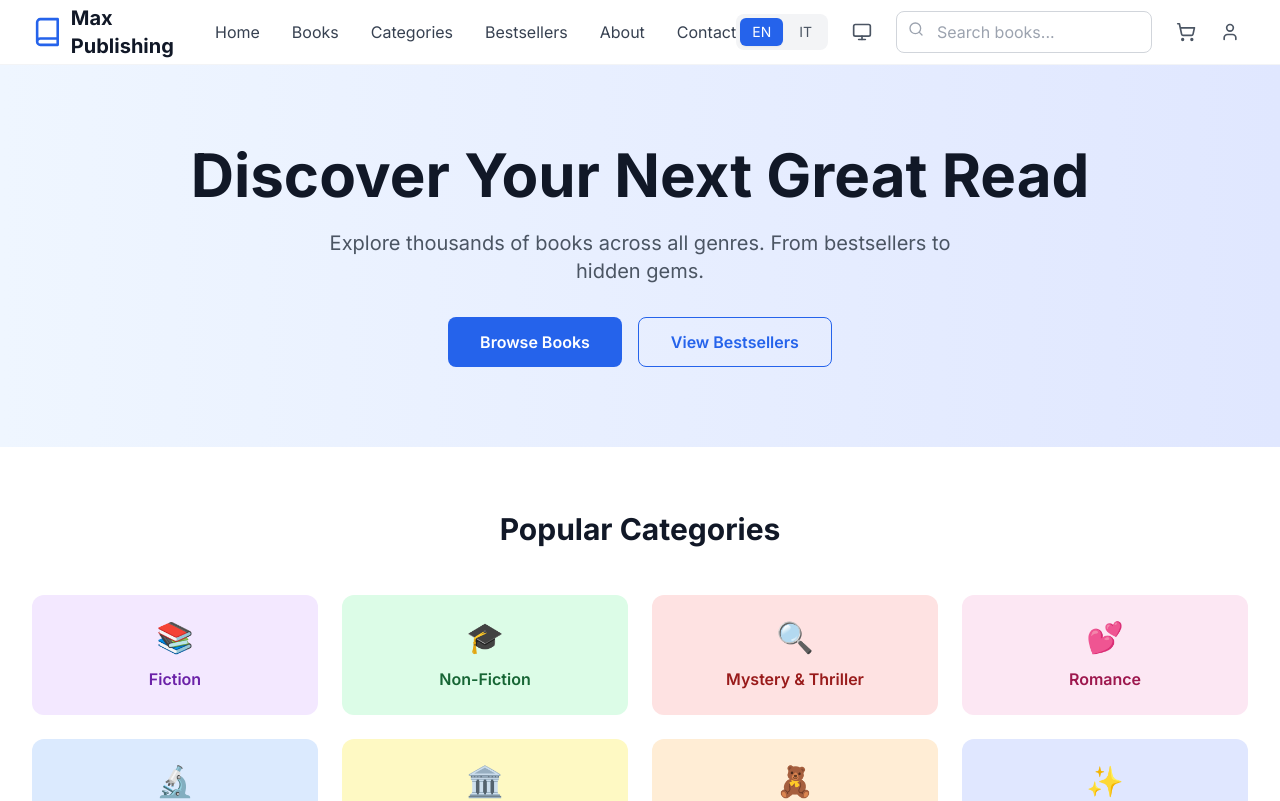
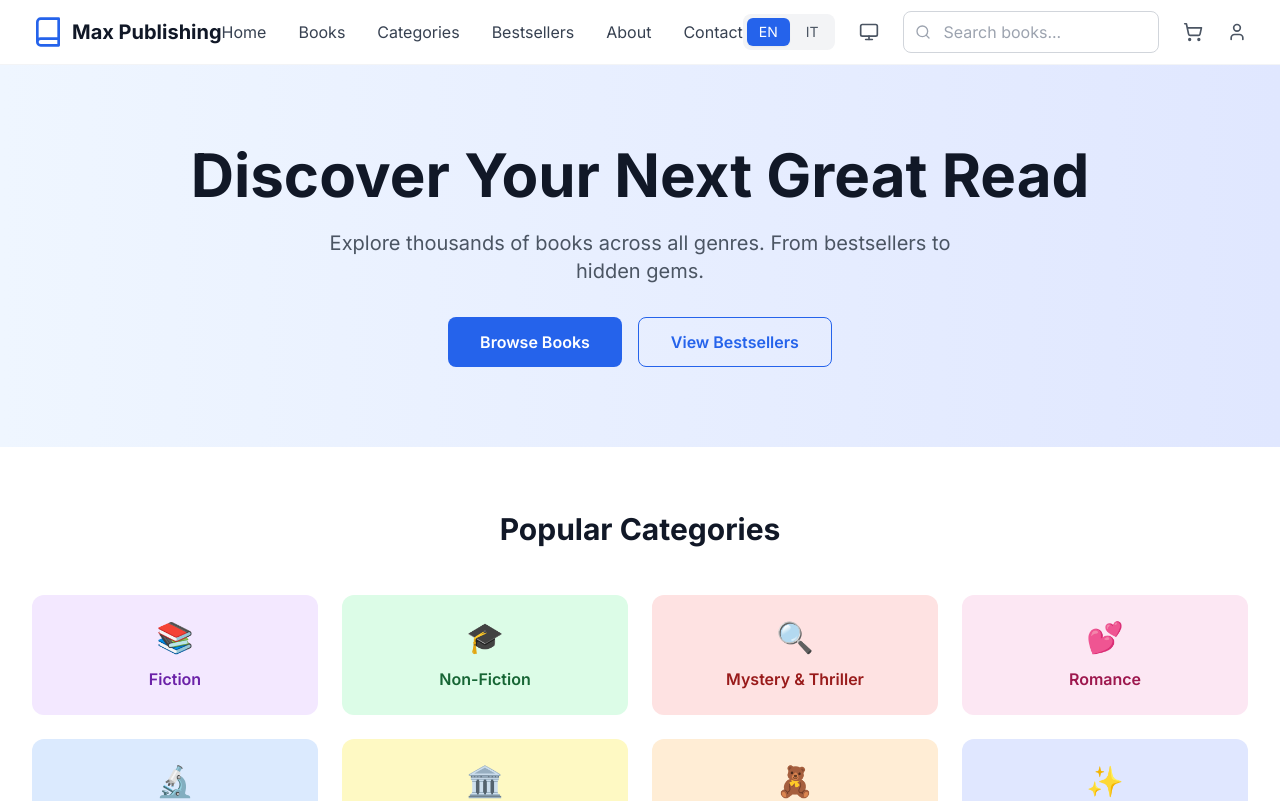
Before and after one commit to Kadxy/max-publish, a Next.js app: page / in a window 1280 px wide. Shown: the top 801 px of the page. Built offline with nearby package versions, Linux system fonts and the light colour scheme.

Commit message:
Fix Header layout, theme system auto-detection, and Vercel deployment config

```diff
--- a/app/page.tsx
+++ b/app/page.tsx
@@ -19,6 +19,18 @@ export default function Home() {
         const savedTheme = localStorage.getItem('theme') as 'light' | 'dark' | 'system' || 'system'
         setTheme(savedTheme)
         applyTheme(savedTheme)
+
+        // Listen for system theme changes
+        const mediaQuery = window.matchMedia('(prefers-color-scheme: dark)')
+        const handleSystemThemeChange = () => {
+            const currentTheme = localStorage.getItem('theme') || 'system'
+            if (currentTheme === 'system') {
+                applyTheme('system')
+            }
+        }
+
+        mediaQuery.addEventListener('change', handleSystemThemeChange)
+        return () => mediaQuery.removeEventListener('change', handleSystemThemeChange)
     }, [])
 
     // Close theme menu when clicking outside
@@ -64,7 +76,7 @@ export default function Home() {
                         {/* Logo */}
                         <div className="flex items-center space-x-2">
                             <Book className="h-8 w-8 text-blue-600 dark:text-blue-400" />
-                            <span className="text-xl font-bold text-gray-900 dark:text-white">Max Publishing</span>
+                            <span className="text-xl font-bold text-gray-900 dark:text-white whitespace-nowrap">Max Publishing</span>
                         </div>
 
                         {/* Desktop Navigation */}
@@ -141,7 +153,7 @@ export default function Home() {
                                     placeholder={t(TEXTS.nav.search_placeholder)}
                                     className="w-64 pl-10 pr-4 py-2 border border-gray-300 dark:border-gray-600 bg-white dark:bg-gray-800 text-gray-900 dark:text-white rounded-lg focus:ring-2 focus:ring-blue-500 focus:border-transparent transition-colors"
                                 />
-                                <Search className="absolute left-3 top-2.5 h-4 w-4 text-gray-400 dark:text-gray-500" />
+                                <Search className="absolute left-3 top-1/2 transform -translate-y-1/2 h-4 w-4 text-gray-400 dark:text-gray-500" />
                             </div>
 
                             {/* Cart & User */}
@@ -180,7 +192,7 @@ export default function Home() {
                                         placeholder={t(TEXTS.nav.search_placeholder)}
                                         className="w-full pl-10 pr-4 py-2 border border-gray-300 dark:border-gray-600 bg-white dark:bg-gray-800 text-gray-900 dark:text-white rounded-lg focus:ring-2 focus:ring-blue-500 focus:border-transparent transition-colors"
                                     />
-                                    <Search className="absolute left-3 top-6.5 h-4 w-4 text-gray-400 dark:text-gray-500" />
+                                    <Search className="absolute left-3 top-1/2 transform -translate-y-1/2 h-4 w-4 text-gray-400 dark:text-gray-500" />
                                 </div>
                             </div>
                         </div>
--- a/next.config.js
+++ b/next.config.js
@@ -1,6 +1,6 @@
 /** @type {import('next').NextConfig} */
 const nextConfig = {
-  output: 'export',
+  // Remove output: 'export' for Vercel deployment
   trailingSlash: true,
   images: {
     unoptimized: true
```
